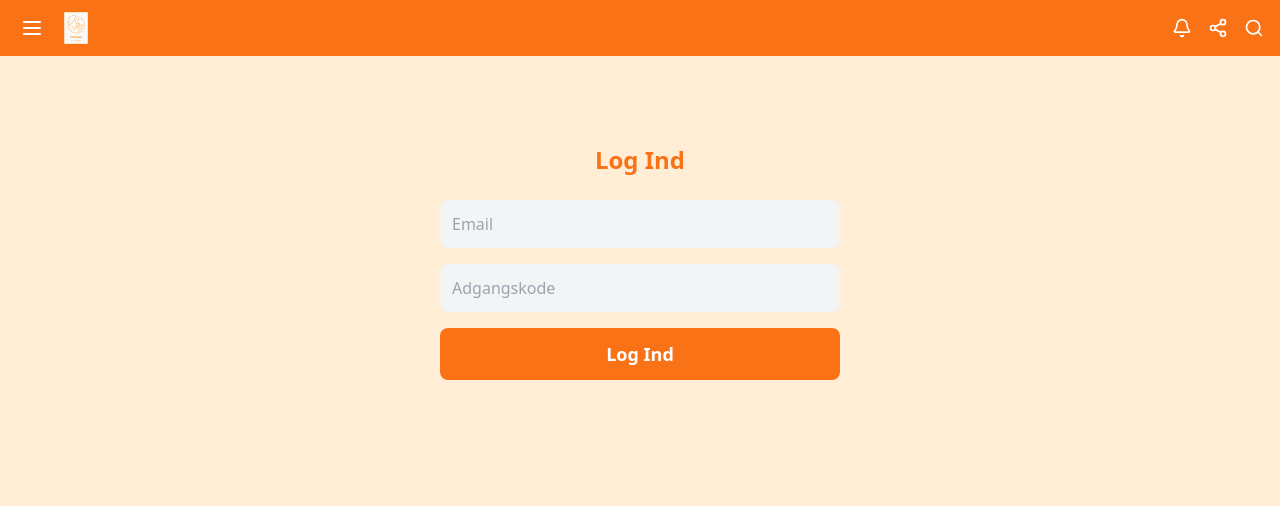
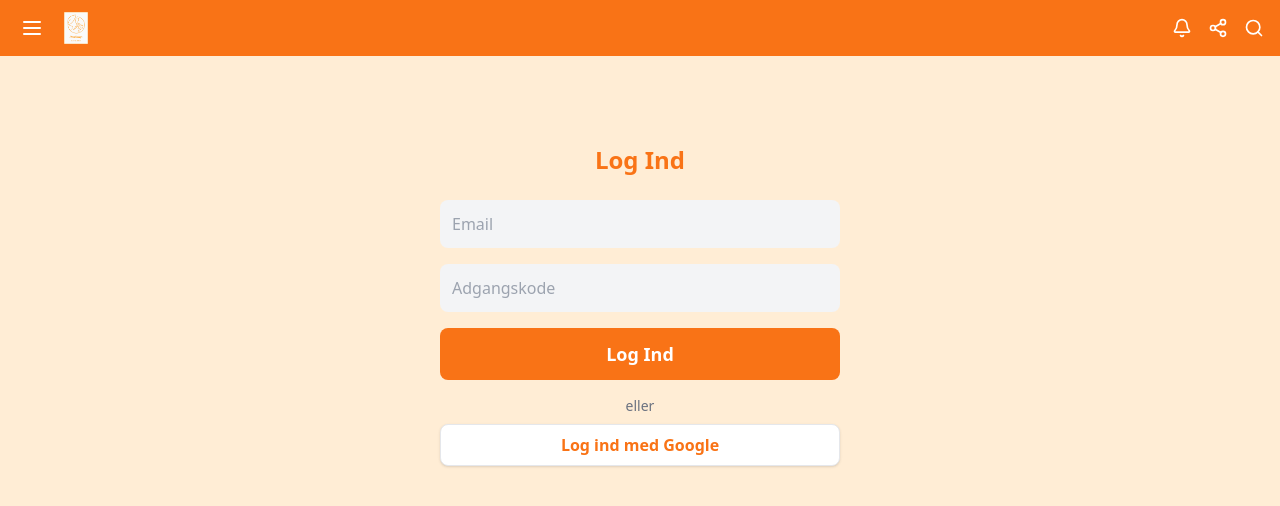
Before and after one commit to criller7070/roskilde-trade-app, a React (Vite) app in the folder frontend/: page /login in a window 1280 px wide. Shown: the top 506 px of the page. Built offline with nearby package versions, Linux system fonts and the light colour scheme.

Commit message:
Add Google sign-in button to Login component for enhanced authentication options

```diff
--- a/frontend/src/components/Login.jsx
+++ b/frontend/src/components/Login.jsx
@@ -41,6 +41,17 @@ const Login = () => {
         >
           Log Ind
         </button>
+
+        <div className="mt-6 text-center">
+          <p className="text-sm text-gray-500 mb-2">eller</p>
+          <button
+            type="button"
+            onClick={signInWithGoogle}
+            className="w-full bg-white border text-orange-500 font-semibold py-2 rounded-lg shadow hover:bg-orange-50"
+          >
+            Log ind med Google
+          </button>
+        </div>
       </form>
     </div>
   );
```
